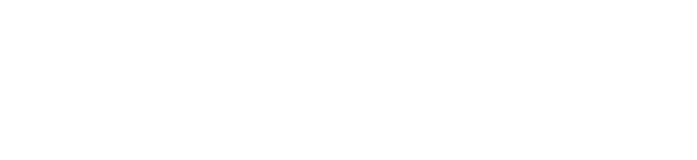
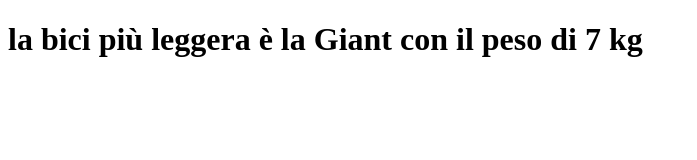
Before and after one commit to GiuseppeSU/js-snack-es6, a plain HTML site: page snack 1/index.html in a window 1280 px wide. Shown: the whole page, without its empty margins (0-697 px from the left). Drawn offline with Linux system fonts and the light colour scheme.

Commit message:
correzione primo snack

```diff
--- a/snack 1/index.html
+++ b/snack 1/index.html
@@ -7,6 +7,7 @@
     <title>Snack</title>
 </head>
 <body>
+    <h1 id="bici"></h1>
 
 
 
--- a/snack 1/js/main.js
+++ b/snack 1/js/main.js
@@ -15,16 +15,15 @@ const bici = [
     }
 ];
 
-const {nome, peso,} = bici;
-const risultato = [];
+let pesoBici = 0;
+for (let i = 0 ; i < bici.length; i++) {
+    if (bici[i].peso < bici[pesoBici].peso){
+        pesoBici = i;
+    }
+}
 
+console.log(bici[pesoBici]);
 
-bici.forEach(elemento => {
-    if (elemento.peso <= 7) {
-        risultato.push(`${elemento.nome} ${elemento.peso} è la più leggera`);
-    } else {
-        risultato.push(`${elemento.nome} ${elemento.peso} troppo pesante`);
-    }
-});
-
-console.log(risultato);
+const {nome, peso} = bici[pesoBici];
+const biciDom = document.getElementById('bici');
+biciDom.innerHTML = `la bici più leggera è la ${nome} con il peso di ${peso} kg`;
```
